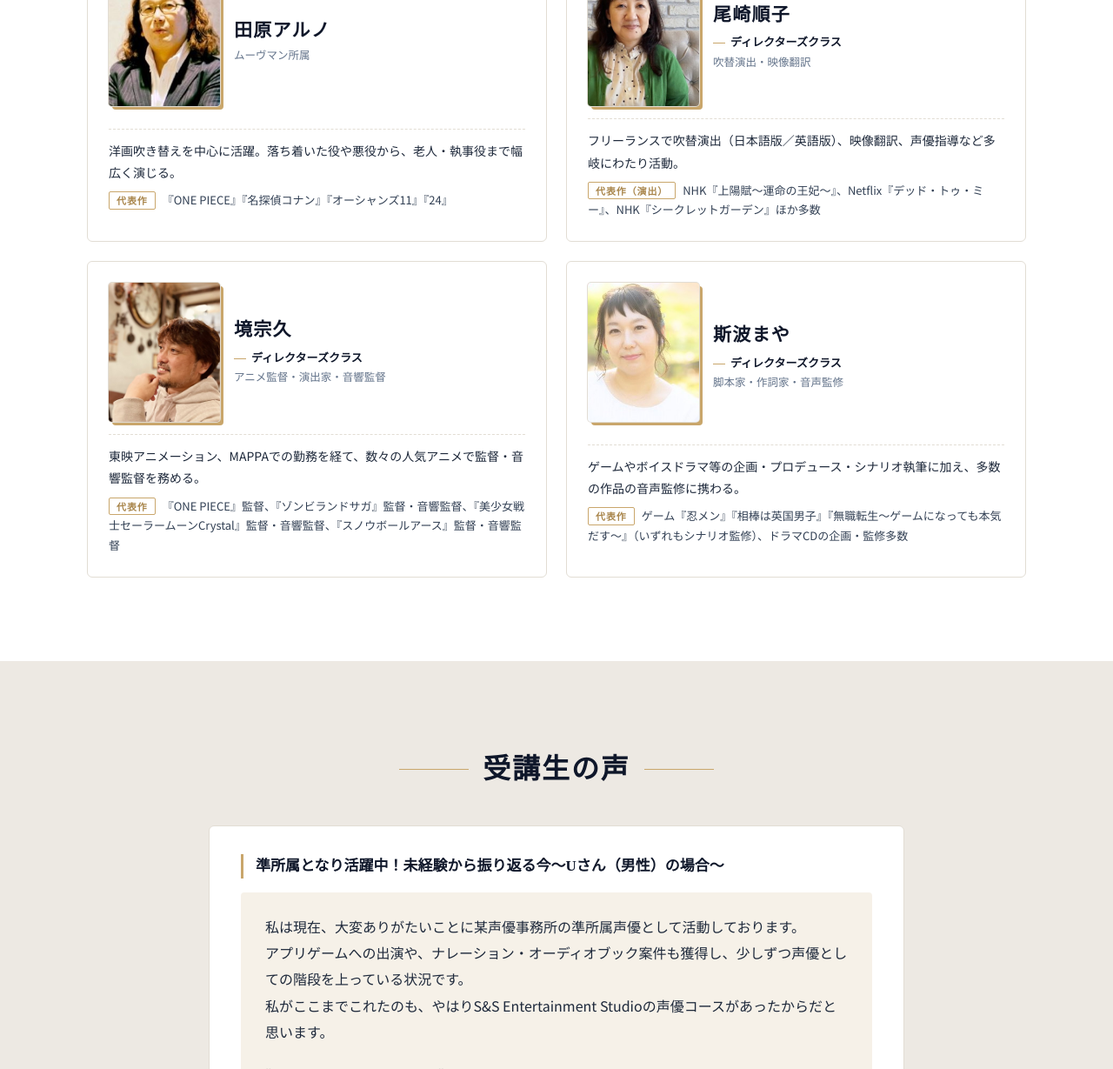
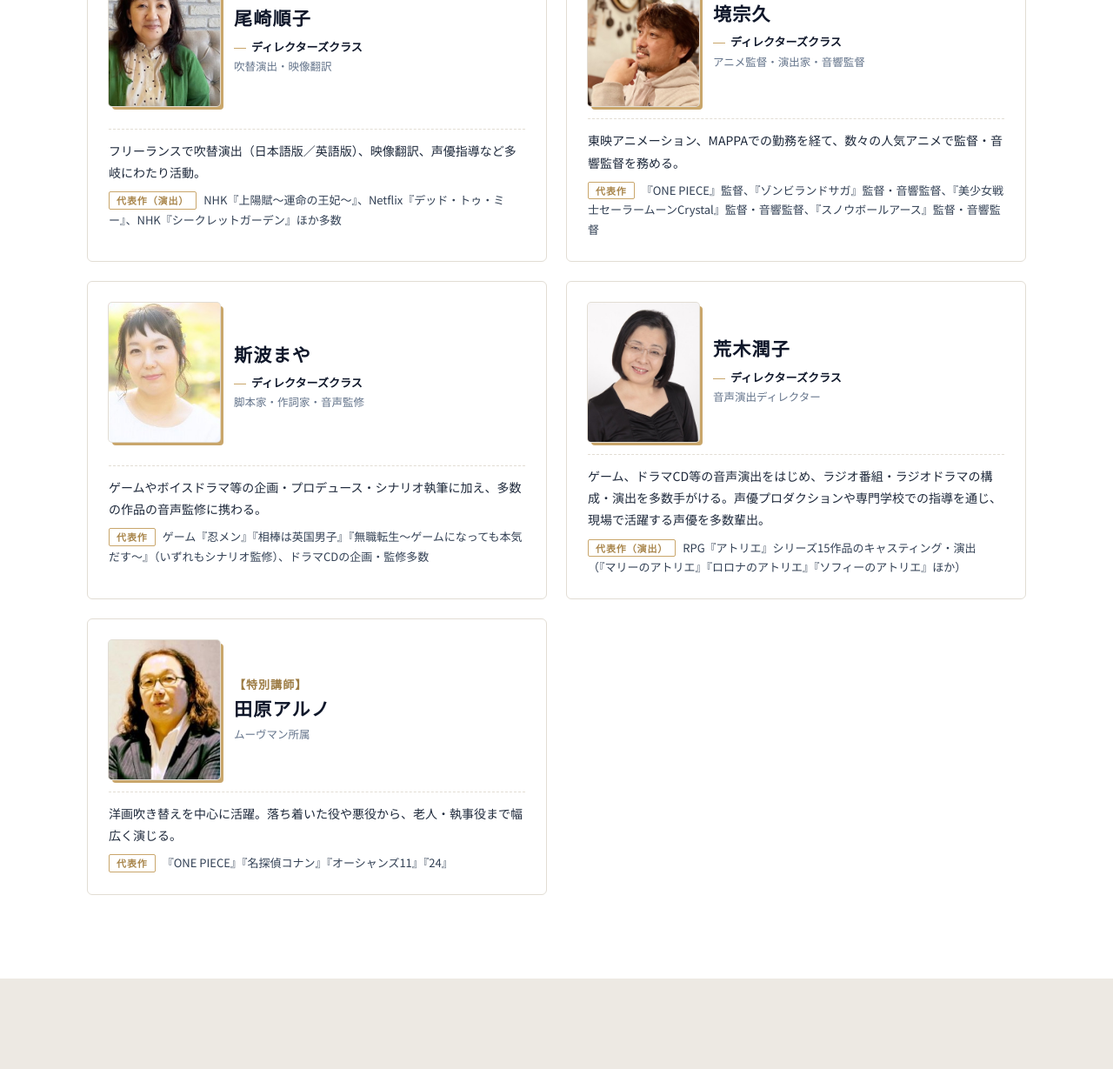
Before and after one commit to ssstudioseiyuu-collab/seiyuu-course, a plain HTML site: page index.html in a window 1280 px wide. Shown: the part 6162-7391 px from the top of the page at 87% size. Drawn offline with Linux system fonts and the light colour scheme.

Commit message:
Add files via upload

```diff
--- a/css/style.css
+++ b/css/style.css
@@ -186,6 +186,7 @@ ol, ul { margin: 0; padding: 0; list-style: none; }
   box-shadow: 0 0 0 1px var(--line), 4px 4px 0 0 var(--gold);
 }
 .teacher-body { grid-area: body; align-self: center; }
+.teacher-badge { font-family: var(--serif); font-size: 13px; font-weight: 700; color: #9C7B43; letter-spacing: .08em; margin-bottom: 2px; }
 .teacher-name { font-family: var(--serif); font-size: 21px; color: var(--navy); letter-spacing: .06em; line-height: 1.4; }
 .teacher-class { font-size: 13px; font-weight: 700; color: var(--navy); margin-top: 6px; line-height: 1.5; }
 .teacher-class::before { content: ""; display: inline-block; width: 14px; height: 1px; background: var(--gold); vertical-align: middle; margin-right: 6px; }
--- a/index.html
+++ b/index.html
@@ -430,18 +430,6 @@
         </div>
       </article>
 
-      <article class="teacher">
-        <img class="teacher-photo" src="images/photos/tahara-aruno.jpg" alt="田原アルノ" loading="lazy" width="240" height="300">
-        <div class="teacher-body">
-          <h3 class="teacher-name">田原アルノ</h3>
-          <!-- 担当クラスなしで掲載（2026-11-07 直子さん決定） -->
-          <p class="teacher-aff">ムーヴマン所属</p>
-        </div>
-        <div class="teacher-detail">
-          <p class="teacher-profile">洋画吹き替えを中心に活躍。落ち着いた役や悪役から、老人・執事役まで幅広く演じる。</p>
-          <p class="teacher-works"><span class="works-label">代表作</span>『ONE PIECE』『名探偵コナン』『オーシャンズ11』『24』</p>
-        </div>
-      </article>
 
       <article class="teacher">
         <img class="teacher-photo" src="images/photos/ozaki-junko.jpg" alt="尾崎順子" loading="lazy" width="240" height="300">
@@ -479,6 +467,34 @@
         <div class="teacher-detail">
           <p class="teacher-profile">ゲームやボイスドラマ等の企画・プロデュース・シナリオ執筆に加え、多数の作品の音声監修に携わる。</p>
           <p class="teacher-works"><span class="works-label">代表作</span>ゲーム『忍メン』『相棒は英国男子』『無職転生〜ゲームになっても本気だす〜』（いずれもシナリオ監修）、ドラマCDの企画・監修多数</p>
+        </div>
+      </article>
+
+      <!-- 2026-11-08 追加（直子さんの原稿から抜粋） -->
+      <article class="teacher">
+        <img class="teacher-photo" src="images/photos/araki-junko.jpg" alt="荒木潤子" loading="lazy" width="240" height="300">
+        <div class="teacher-body">
+          <h3 class="teacher-name">荒木潤子</h3>
+          <p class="teacher-class">ディレクターズクラス</p>
+          <p class="teacher-aff">音声演出ディレクター</p>
+        </div>
+        <div class="teacher-detail">
+          <p class="teacher-profile">ゲーム、ドラマCD等の音声演出をはじめ、ラジオ番組・ラジオドラマの構成・演出を多数手がける。声優プロダクションや専門学校での指導を通じ、現場で活躍する声優を多数輩出。</p>
+          <p class="teacher-works"><span class="works-label">代表作（演出）</span>RPG『アトリエ』シリーズ15作品のキャスティング・演出（『マリーのアトリエ』『ロロナのアトリエ』『ソフィーのアトリエ』ほか）</p>
+        </div>
+      </article>
+
+      <article class="teacher">
+        <img class="teacher-photo" src="images/photos/tahara-aruno.jpg" alt="田原アルノ" loading="lazy" width="240" height="300">
+        <div class="teacher-body">
+          <p class="teacher-badge">【特別講師】</p>
+          <h3 class="teacher-name">田原アルノ</h3>
+          <!-- 担当クラスなしで掲載（2026-11-07 直子さん決定）。【特別講師】表記・最後尾へ移動（2026-11-08 直子さん指示） -->
+          <p class="teacher-aff">ムーヴマン所属</p>
+        </div>
+        <div class="teacher-detail">
+          <p class="teacher-profile">洋画吹き替えを中心に活躍。落ち着いた役や悪役から、老人・執事役まで幅広く演じる。</p>
+          <p class="teacher-works"><span class="works-label">代表作</span>『ONE PIECE』『名探偵コナン』『オーシャンズ11』『24』</p>
         </div>
       </article>
 
```
Also changed, not shown: images/photos/araki-junko.jpg (added), images/photos/katsunuma-noriyoshi.jpg.
